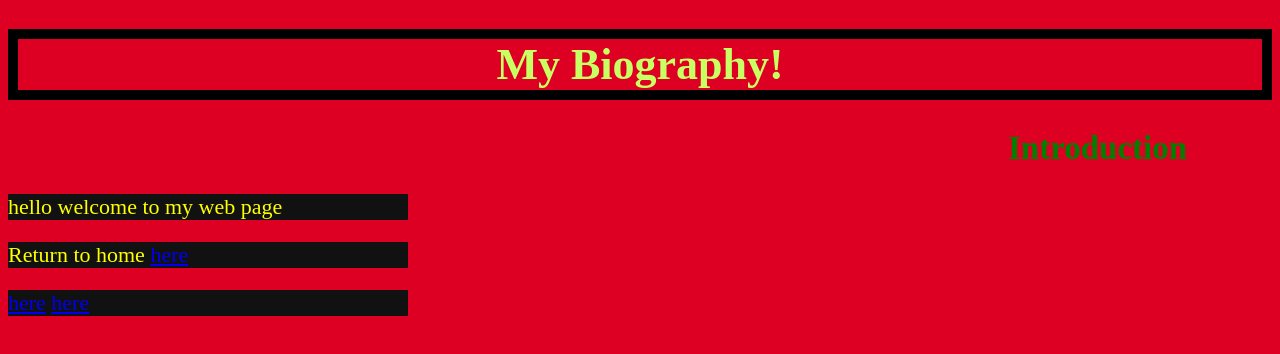
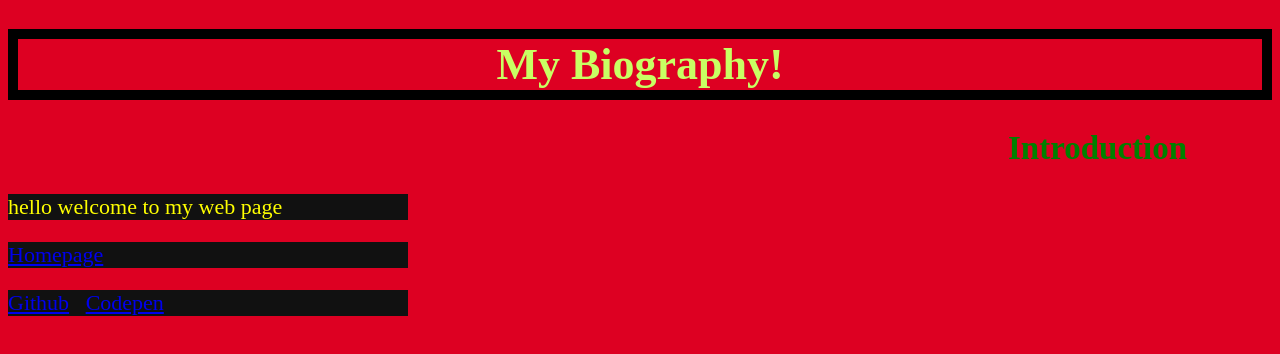
Before and after one commit to ZakGps/ZakGps.github.io, a plain HTML site: page bio.html in a window 1280 px wide. Shown: the top 354 px of the page. Drawn offline with Linux system fonts and the light colour scheme; a web font is replaced by a local one.

Commit message:
Added labels to links

```diff
--- a/bio.html
+++ b/bio.html
@@ -17,14 +17,14 @@ hello welcome to my web page
 
 
 <p>
-Return to home <a href="index.html">here</a>
+ <a href="index.html">Homepage</a>
 </p>
 
 
 <p>
-<a href= "https://github.com/ZakGps">here</a>
-
-<a href="https://codepen.io/ZakG113">here</a>
+<a href= "https://github.com/ZakGps">Github</a>
+&nbsp;
+<a href="https://codepen.io/ZakG113">Codepen</a>
 </p>
 
 
```
